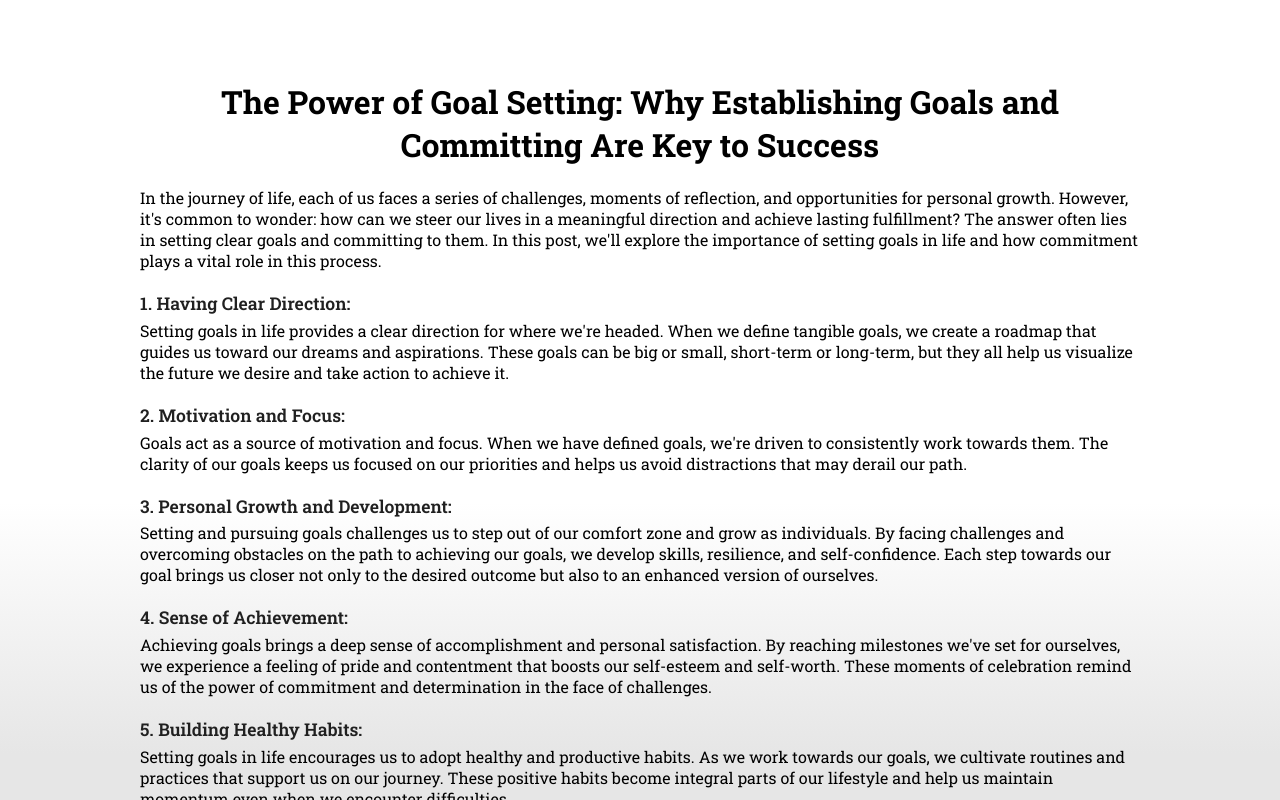
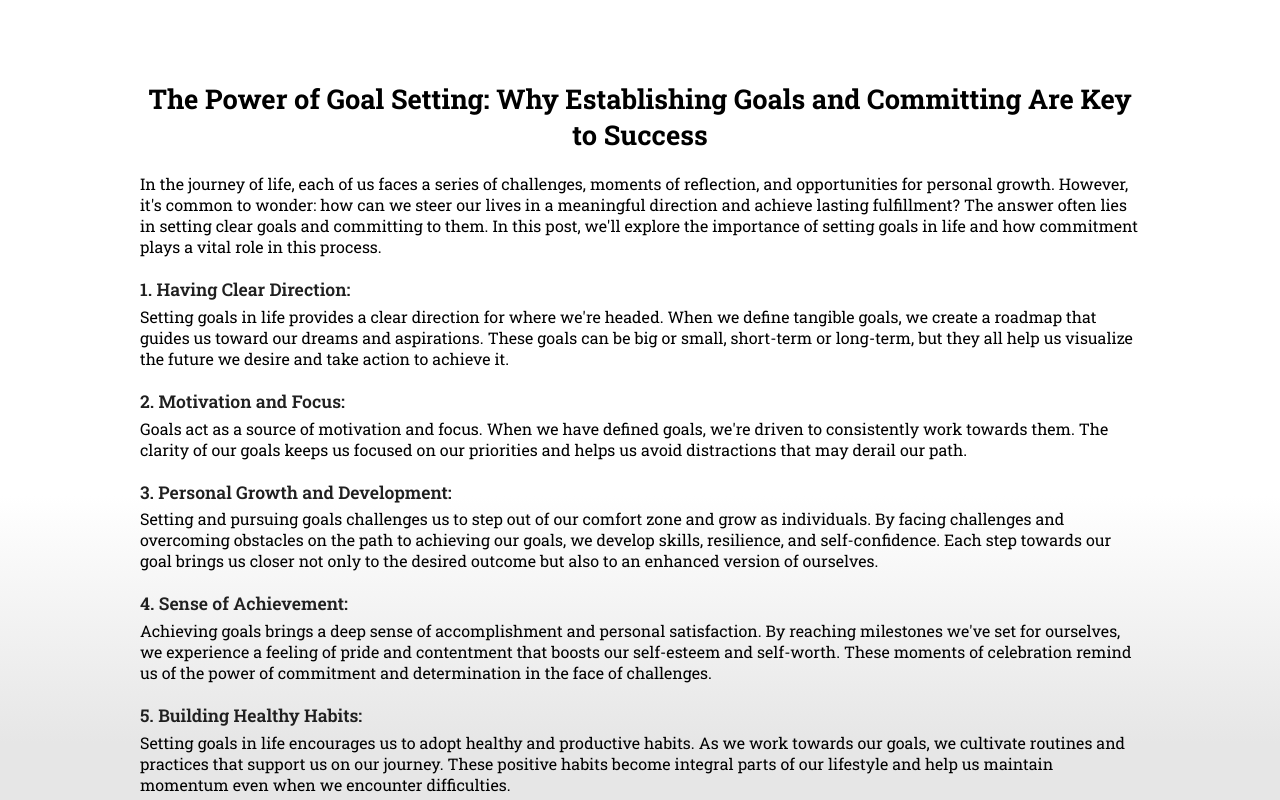
Before and after one commit to Jonata-px/portifolio, a React (Vite) app: page /goalbuilder in a window 1280 px wide. Built offline with nearby package versions, Linux system fonts and the light colour scheme.

Commit message:
goal builder

```diff
--- a/src/pages/GoalBuilder/post/styles.module.css
+++ b/src/pages/GoalBuilder/post/styles.module.css
@@ -2,7 +2,7 @@
 
 .article h1{
     text-align: center;
-    font-size: 2rem;
+    font-size: 1.7rem;
     padding-top: 5rem;
 }
 
```
